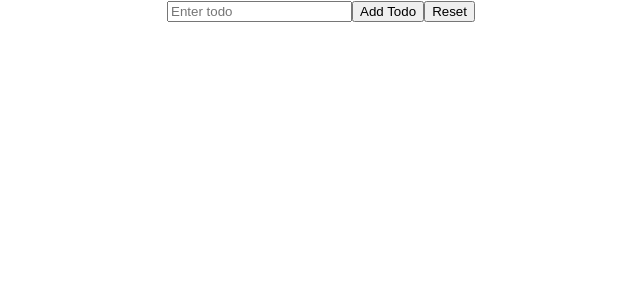
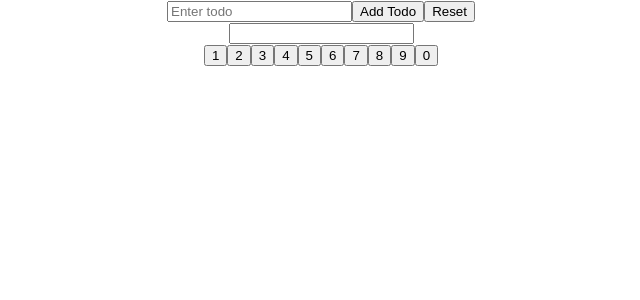
Before and after one commit to nagajayasree/2021, a React (Create React App) app: page / in a window 1280 px wide. Shown: the top 300 px of the page, without its empty margins (319-959 px from the left). Built offline with nearby package versions, Linux system fonts and the light colour scheme.

Commit message:
addded calculator

```diff
--- a/src/App.tsx
+++ b/src/App.tsx
@@ -26,6 +26,7 @@ import { Main } from "./practice/Hook/Main";
 import { LoginForm } from "./practice/Classes/LoginForm";
 import { MainComp } from "./practice/Classes/main";
 import { Todo } from "./practice/Todo/Todo";
+import { Calculator } from "./practice/Calculator/calculator";
 function App() {
   return (
     <div className="App">
@@ -79,6 +80,7 @@ function App() {
       {/* <Main /> */}
       {/* <MainComp /> */}
       <Todo />
+      <Calculator />
     </div>
   );
 }
--- /dev/null
+++ b/src/practice/Calculator/calculator.tsx
@@ -0,0 +1,34 @@
+import { useState } from "react";
+
+export interface CalciState {
+  numbers: number[];
+}
+
+let buttons: CalciState = {
+  numbers: [1, 2, 3, 4, 5, 6, 7, 8, 9, 0],
+};
+export const Calculator = () => {
+  const [input, setInput] = useState("");
+  const [num] = useState(buttons.numbers);
+
+  const onClickNumber = (value: number) => {
+    setInput(value.toString());
+  };
+
+  return (
+    <>
+      <input
+        type="text"
+        value={input}
+        onChange={(e: React.FormEvent<HTMLInputElement>) =>
+          setInput(e.currentTarget.value)
+        }
+      />
+      <div>
+        {num.map((n) => {
+          return <button onClick={() => onClickNumber(n)}>{n}</button>;
+        })}
+      </div>
+    </>
+  );
+};
```
Also changed, not shown: 1 other file (tests, documents, lock files or other folders).
